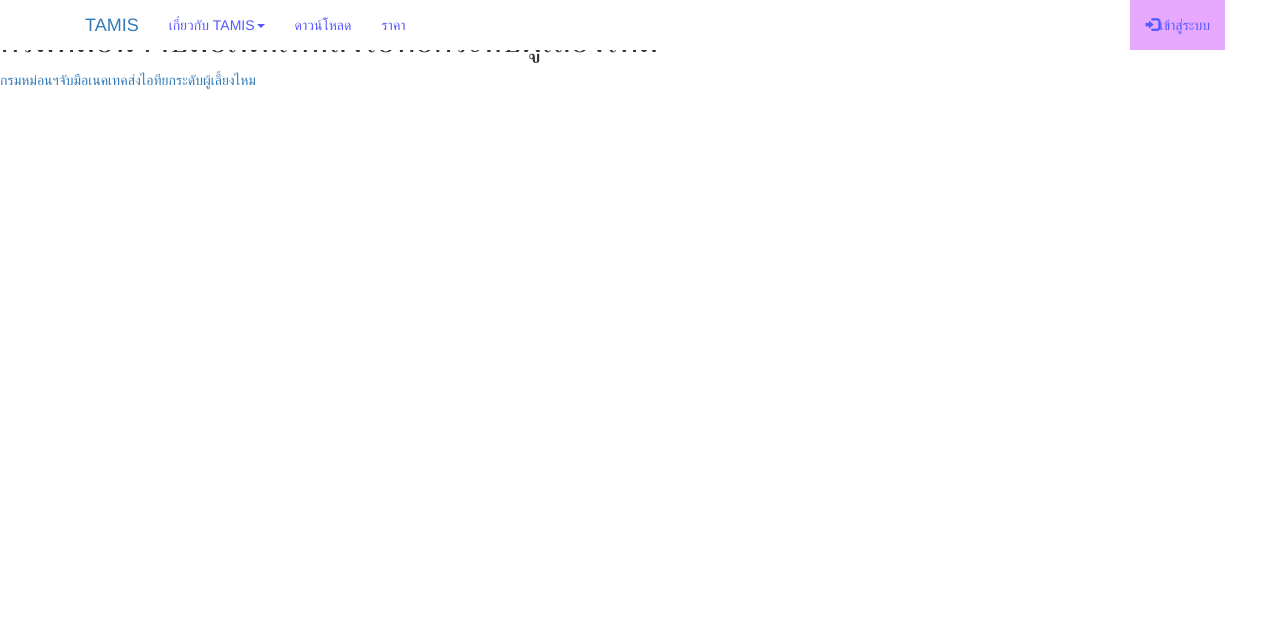
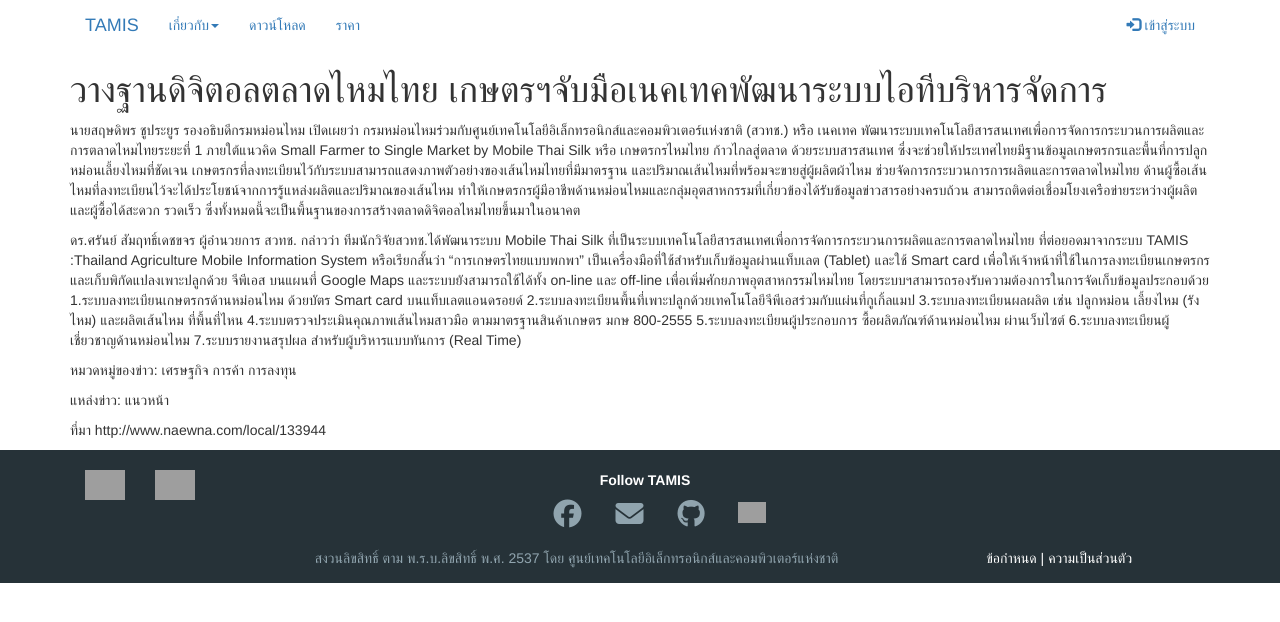
Before and after one commit to Acherrylp/Acherry.github.io, a Jekyll site: the page built from _posts/2016-10-29-news-11.md, in a window 1280 px wide. Shown: the top 622 px of the page. Built offline with Jekyll 4.4.1, drawn with Linux system fonts in a browser that asks for light colours; nearby versions of some CDN libraries; grey boxes are pictures that could not be loaded.

```diff
--- a/_posts/2016-10-29-news-11.md
+++ b/_posts/2016-10-29-news-11.md
@@ -1,11 +1,18 @@
 ---
-  title: TAMIS
-  date: 2016-10-29 +0700
+  title: วางฐานดิจิตอลตลาดไหมไทย
+  date: 2014-12-05 +0700
   categories: News
-  description: News11
+  description: News12
   author: Me
-  layout: default-new
+  layout: default-new2
 ---
-# กรมหม่อนฯจับมือเนคเทคส่งไอทียกระดับผู้เลี้ยงไหม
 
-<a href="http://qsds.go.th/newqsds/file_news/938.pdf">กรมหม่อนฯจับมือเนคเทคส่งไอทียกระดับผู้เลี้ยงไหม</a>
+
+# วางฐานดิจิตอลตลาดไหมไทย เกษตรฯจับมือเนคเทคพัฒนาระบบไอทีบริหารจัดการ
+<p> นายสฤษดิพร ชูประยูร รองอธิบดีกรมหม่อนไหม เปิดเผยว่า กรมหม่อนไหมร่วมกับศูนย์เทคโนโลยีอิเล็กทรอนิกส์และคอมพิวเตอร์แห่งชาติ (สวทช.) หรือ เนคเทค พัฒนาระบบเทคโนโลยีสารสนเทศเพื่อการจัดการกระบวนการผลิตและการตลาดไหมไทยระยะที่ 1 ภายใต้แนวคิด Small Farmer to Single Market by Mobile Thai Silk หรือ เกษตรกรไหมไทย ก้าวไกลสู่ตลาด ด้วยระบบสารสนเทศ ซึ่งจะช่วยให้ประเทศไทยมีฐานข้อมูลเกษตรกรและพื้นที่การปลูกหม่อนเลี้ยงไหมที่ชัดเจน เกษตรกรที่ลงทะเบียนไว้กับระบบสามารถแสดงภาพตัวอย่างของเส้นไหมไทยที่มีมาตรฐาน และปริมาณเส้นไหมที่พร้อมจะขายสู่ผู้ผลิตผ้าไหม ช่วยจัดการกระบวนการการผลิตและการตลาดไหมไทย ด้านผู้ซื้อเส้นไหมที่ลงทะเบียนไว้จะได้ประโยชน์จากการรู้แหล่งผลิตและปริมาณของเส้นไหม ทำให้เกษตรกรผู้มีอาชีพด้านหม่อนไหมและกลุ่มอุตสาหกรรมที่เกี่ยวข้องได้รับข้อมูลข่าวสารอย่างครบถ้วน สามารถติดต่อเชื่อมโยงเครือข่ายระหว่างผู้ผลิตและผู้ซื้อได้สะดวก รวดเร็ว ซึ่งทั้งหมดนี้จะเป็นพื้นฐานของการสร้างตลาดดิจิตอลไหมไทยขึ้นมาในอนาคต</p>
+
+<p> ดร.ศรันย์ สัมฤทธิ์เดชขจร ผู้อำนวยการ สวทช. กล่าวว่า ทีมนักวิจัยสวทช.ได้พัฒนาระบบ Mobile Thai Silk ที่เป็นระบบเทคโนโลยีสารสนเทศเพื่อการจัดการกระบวนการผลิตและการตลาดไหมไทย ที่ต่อยอดมาจากระบบ TAMIS :Thailand Agriculture Mobile Information System หรือเรียกสั้นว่า “การเกษตรไทยแบบพกพา” เป็นเครื่องมือที่ใช้สำหรับเก็บข้อมูลผ่านแท็บเลต (Tablet) และใช้ Smart card เพื่อให้เจ้าหน้าที่ใช้ในการลงทะเบียนเกษตรกร และเก็บพิกัดแปลงเพาะปลูกด้วย จีพีเอส บนแผนที่ Google Maps และระบบยังสามารถใช้ได้ทั้ง on-line และ off-line เพื่อเพิ่มศักยภาพอุตสาหกรรมไหมไทย โดยระบบฯสามารถรองรับความต้องการในการจัดเก็บข้อมูลประกอบด้วย 1.ระบบลงทะเบียนเกษตรกรด้านหม่อนไหม ด้วยบัตร Smart card บนแท็บเลตแอนดรอยด์ 2.ระบบลงทะเบียนพื้นที่เพาะปลูกด้วยเทคโนโลยีจีพีเอสร่วมกับแผ่นที่กูเกิ้ลแมป 3.ระบบลงทะเบียนผลผลิต เช่น ปลูกหม่อน เลี้ยงไหม (รังไหม) และผลิตเส้นไหม ที่พื้นที่ไหน 4.ระบบตรวจประเมินคุณภาพเส้นไหมสาวมือ ตามมาตรฐานสินค้าเกษตร มกษ 800-2555 5.ระบบลงทะเบียนผู้ประกอบการ ซื้อผลิตภัณฑ์ด้านหม่อนไหม ผ่านเว็บไซต์ 6.ระบบลงทะเบียนผู้เชี่ยวชาญด้านหม่อนไหม 7.ระบบรายงานสรุปผล สำหรับผู้บริหารแบบทันการ (Real Time)</p>
+
+<p> หมวดหมู่ของข่าว: เศรษฐกิจ การค้า การลงทุน</p>
+<p> แหล่งข่าว: แนวหน้า</p>
+<p> ที่มา http://www.naewna.com/local/133944</p>
```
